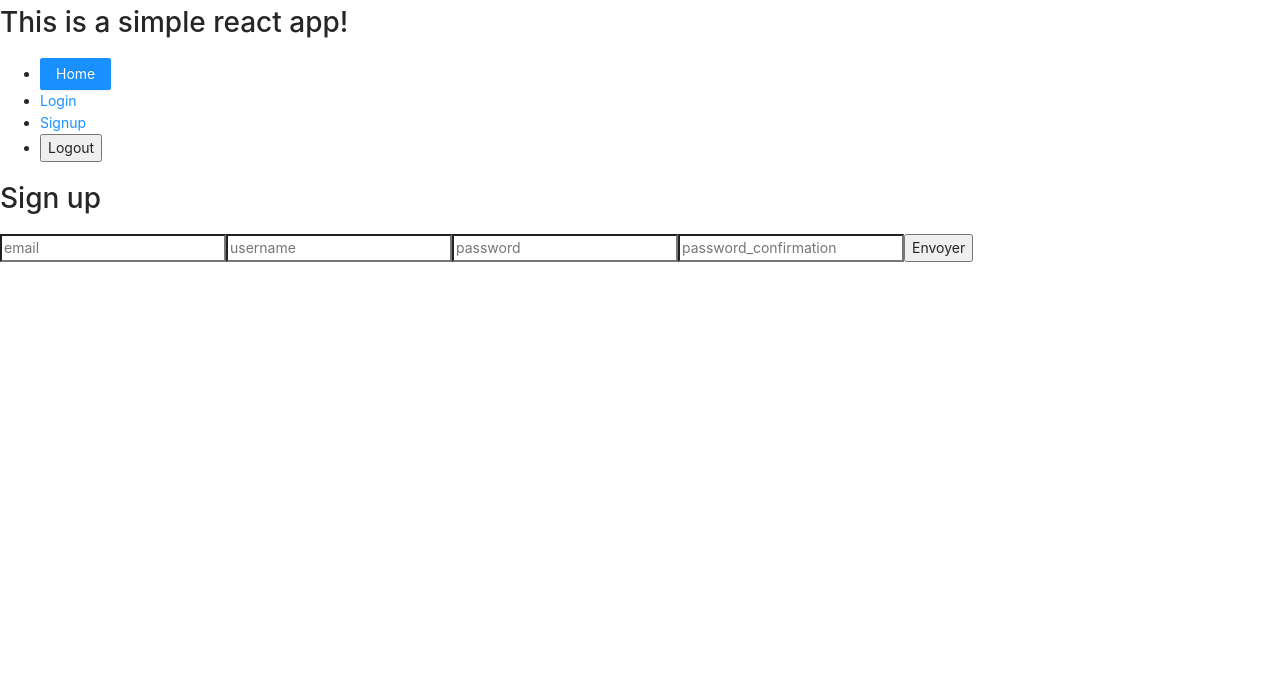
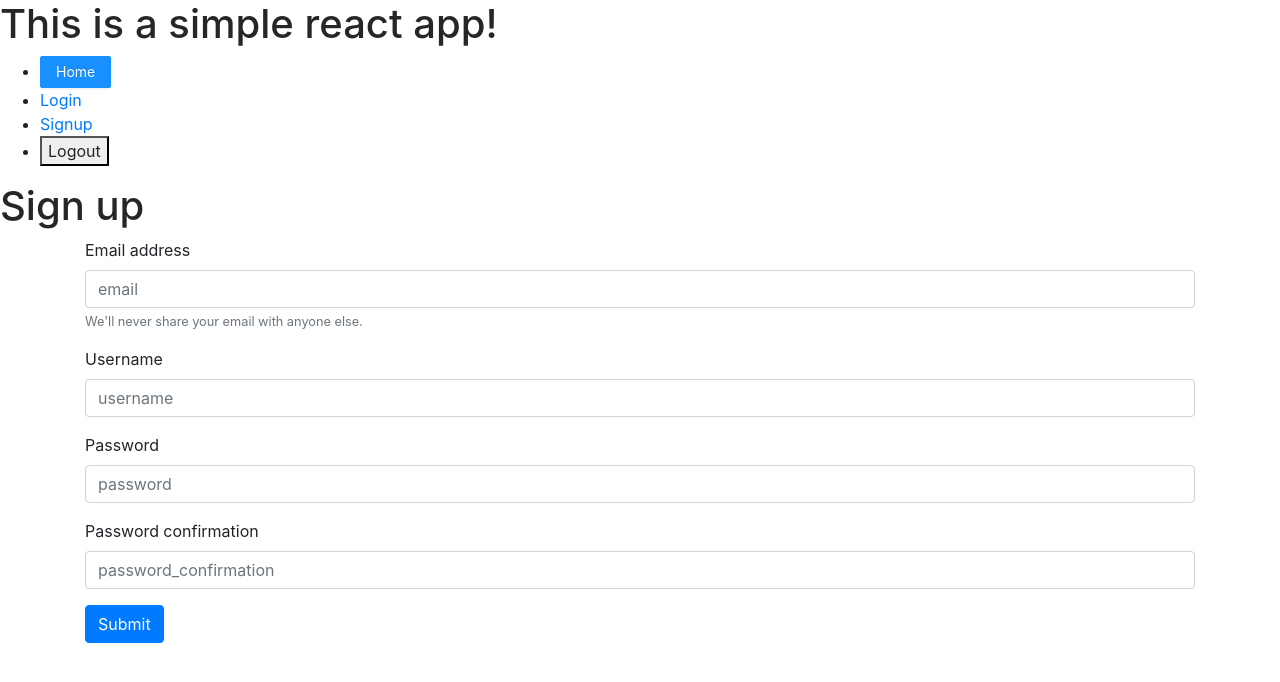
Before and after one commit to OnyJ/PetitBacAppReact, a React (Create React App) app: page /signup in a window 1280 px wide. Shown: the top 682 px of the page. Built offline with nearby package versions, Linux system fonts and the light colour scheme.

Commit message:
front login et signup

```diff
--- a/package.json
+++ b/package.json
@@ -7,10 +7,12 @@
     "@testing-library/react": "^9.3.2",
     "@testing-library/user-event": "^7.1.2",
     "antd": "^4.3.5",
+    "bootstrap": "^4.5.0",
     "dotenv": "^8.2.0",
     "js-cookie": "^2.2.1",
     "node-sass": "^4.14.1",
     "react": "^16.13.1",
+    "react-bootstrap": "^1.0.1",
     "react-dom": "^16.13.1",
     "react-redux": "^7.2.0",
     "react-router-dom": "^5.2.0",
--- a/src/App.jsx
+++ b/src/App.jsx
@@ -1,6 +1,7 @@
 import React from "react";
 import { Button } from 'antd';
 import './App.scss';
+import 'bootstrap/dist/css/bootstrap.min.css';
 import Home from "./application/pages/Home";
 import Login from "./authentication/pages/Login";
 import Signup from "./authentication/pages/Signup";
--- a/src/App.scss
+++ b/src/App.scss
@@ -1 +1,2 @@
 @import '~antd/dist/antd.css';
+@import "~bootstrap/scss/bootstrap";
--- a/src/authentication/pages/Login.jsx
+++ b/src/authentication/pages/Login.jsx
@@ -3,6 +3,8 @@
 import { fetchUserLogin } from "../fetchUserAuth";
 import { loginSuccess } from "../redux/userAuthActions";
 import Cookies from "js-cookie";
+import { Button, Form } from 'react-bootstrap';
+import '../../App.scss';
 
 const Login = () => {
   const dispatch = useDispatch();
@@ -25,23 +27,31 @@
       <h1> Login </h1>
       <div>
         {!isLogged && (
-          <form onSubmit={login}>
-            <input
-              type="text"
+          <Form onSubmit={login} className="container">
+            <Form.Group controlId="formBasicEmail">
+              <Form.Label>Email address</Form.Label>
+              <Form.Control type="text"
               placeholder="email"
               value={email}
               onChange={(e) => setEmail(e.target.value)}
-              required
-            />
-            <input
-              type="password"
+              required />
+              <Form.Text className="text-muted">
+                We'll never share your email with anyone else.
+              </Form.Text>
+            </Form.Group>
+
+            <Form.Group controlId="formBasicPassword">
+              <Form.Label>Password</Form.Label>
+              <Form.Control type="password"
               placeholder="password"
               value={password}
               onChange={(e) => setPassword(e.target.value)}
-              required
-            />
-            <input type="submit" value="Envoyer" />
-          </form>
+              required />
+            </Form.Group>
+            <Button type="submit" variant="primary">
+              Submit
+            </Button>
+          </Form>
         )}
         {isLogged && <p>Connexion réussie</p>}
       </div>
--- a/src/authentication/pages/Signup.jsx
+++ b/src/authentication/pages/Signup.jsx
@@ -1,6 +1,7 @@
 import React, { useState } from "react";
 import { useSelector } from "react-redux";
 import { fetchUserRegister } from "../fetchUserAuth";
+import { Button, Form } from 'react-bootstrap';
 
 const Signup = () => {
   const isRegistered = useSelector((state) => state.auth.isRegistered);
@@ -18,37 +19,48 @@
       <h1>Sign up</h1>
       <div>
         {!isRegistered && (
-          <form onSubmit={test}>
-            <input
-              type="text"
+          <Form onSubmit={test} className="container">
+            <Form.Group controlId="formBasicEmail">
+              <Form.Label>Email address</Form.Label>
+              <Form.Control type="text"
               placeholder="email"
               value={email}
               onChange={(e) => setEmail(e.target.value)}
-              required
-            />
-            <input
-              type="text"
+              required />
+              <Form.Text className="text-muted">
+                We'll never share your email with anyone else.
+              </Form.Text>
+            </Form.Group>
+
+            <Form.Group controlId="formBasicUsername">
+              <Form.Label>Username</Form.Label>
+              <Form.Control type="text"
               placeholder="username"
               value={username}
               onChange={(e) => setUsername(e.target.value)}
-              required
-            />
-            <input
-              type="password"
+              required />
+            </Form.Group>
+
+            <Form.Group controlId="formBasicPassword">
+              <Form.Label>Password</Form.Label>
+              <Form.Control type="password"
               placeholder="password"
               value={password}
               onChange={(e) => setPassword(e.target.value)}
-              required
-            />
-            <input
-              type="password"
+              required />
+            </Form.Group>
+            <Form.Group controlId="formBasicPassword">
+              <Form.Label>Password confirmation</Form.Label>
+              <Form.Control type="password"
               placeholder="password_confirmation"
               value={password_confirmation}
               onChange={(e) => setPassword_confirmation(e.target.value)}
-              required
-            />
-            <input type="submit" value="Envoyer" />
-          </form>
+              required />
+            </Form.Group>
+            <Button variant="primary" type="submit">
+              Submit
+            </Button>
+          </Form>
         )}
         {isRegistered && <p>Inscription réussie</p>}
       </div>
--- a/src/index.js
+++ b/src/index.js
@@ -3,6 +3,7 @@
 import { Provider } from "react-redux";
 import reduxStore from "./application/reduxStore";
 import App from "./App";
+import 'bootstrap/dist/css/bootstrap.min.css';
 
 ReactDOM.render(
   <Provider store={reduxStore}>
```
Also changed, not shown: 1 other file (tests, documents, lock files or other folders).
